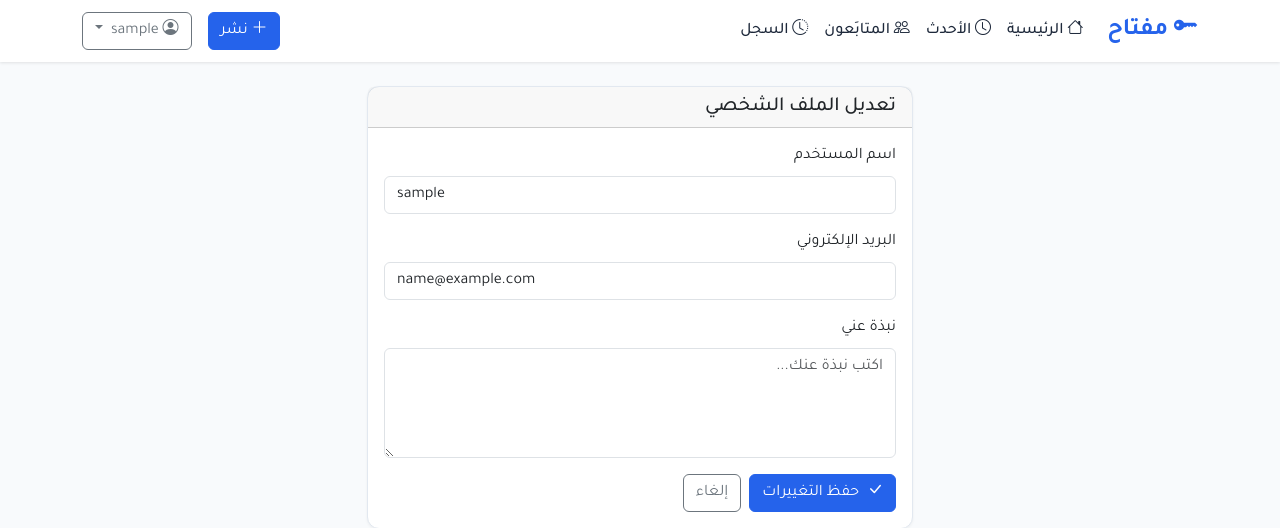
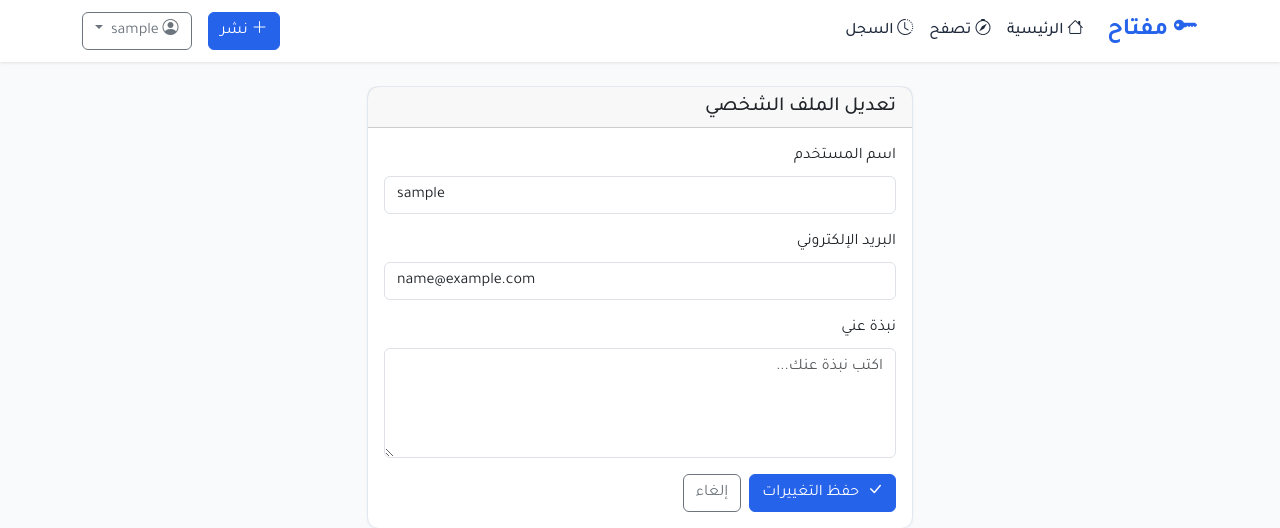
Before and after one commit to Yazan-Albarghouthi/Miftah, a Django app: page /accounts/profile/edit/ in a window 1280 px wide. Shown: the top 528 px of the page. Run offline with Django 5.2, Linux system fonts and the light colour scheme; the visitor is signed in with stand-in values (Sample User, id 1); some libraries are stand-ins or nearby versions.

Commit message:
ui styling

```diff
--- a/templates/base.html
+++ b/templates/base.html
@@ -239,12 +239,7 @@
                     </li>
                     <li class="nav-item">
                         <a class="nav-link" href="{% url 'feed:recent' %}">
-                            <i class="bi bi-clock"></i> الأحدث
-                        </a>
-                    </li>
-                    <li class="nav-item">
-                        <a class="nav-link" href="{% url 'feed:following' %}">
-                            <i class="bi bi-people"></i> المتابَعون
+                            <i class="bi bi-compass"></i> تصفح
                         </a>
                     </li>
                     <li class="nav-item">
```
Also changed, not shown: .claude/settings.local.json (added).
